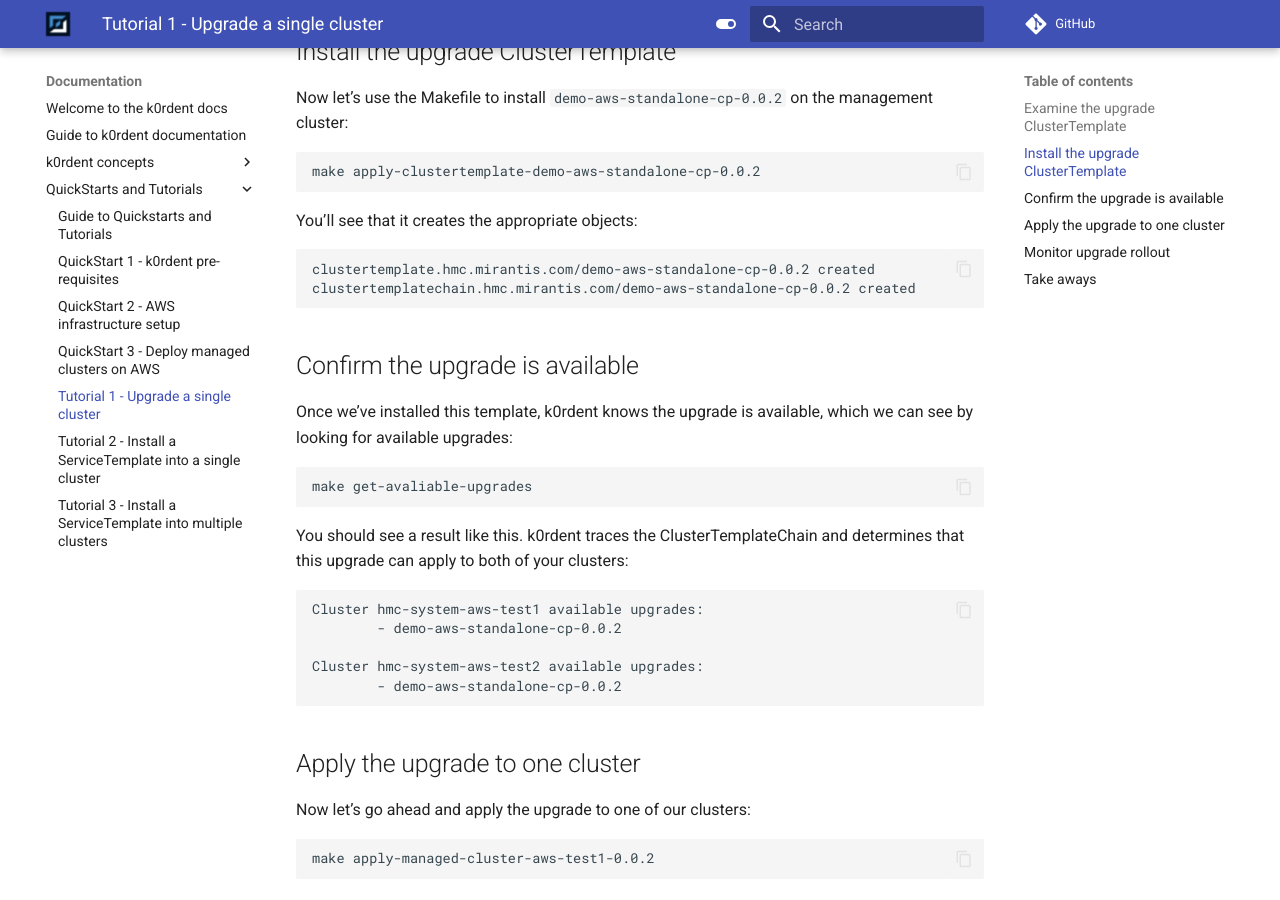
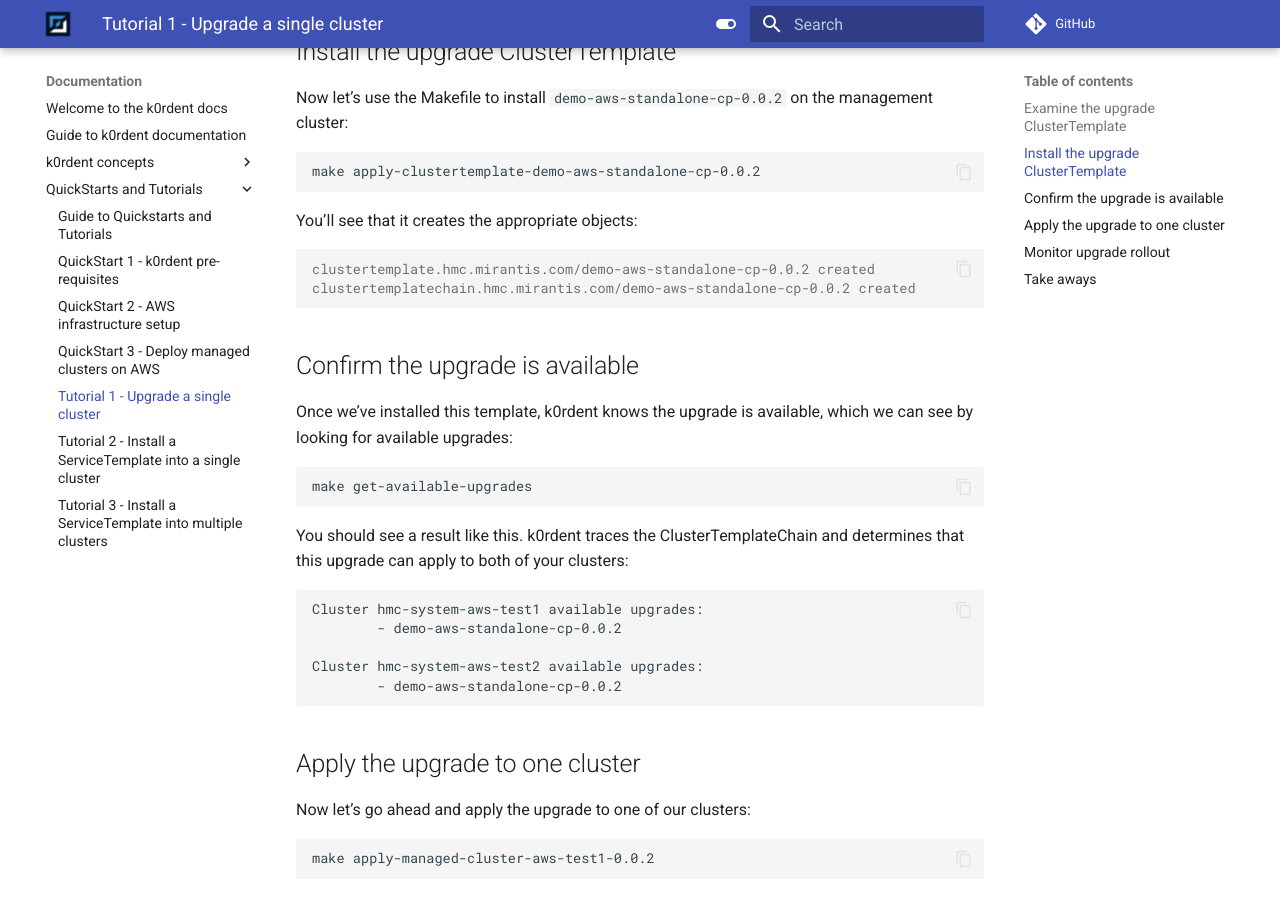
Before and after one commit to zerospiel/docs, an MkDocs documentation site: the page built from docs/tutorial_1_upgrade_single_cluster.md, in a window 1280 px wide and 900 px high, scrolled down 1249 px. Built offline with MkDocs 1.6.1 and Material for MkDocs 9.7.7, drawn with Linux system fonts in a browser that asks for light colours; the version menu is left out.

Commit message:
experiment with console tagging of content

````diff
--- a/docs/tutorial_1_upgrade_single_cluster.md
+++ b/docs/tutorial_1_upgrade_single_cluster.md
@@ -57,7 +57,7 @@
 
 You’ll see that it creates the appropriate objects:
 
-```shell
+```console
 clustertemplate.hmc.mirantis.com/demo-aws-standalone-cp-0.0.2 created
 clustertemplatechain.hmc.mirantis.com/demo-aws-standalone-cp-0.0.2 created
 ```
@@ -67,7 +67,7 @@
 Once we’ve installed this template, k0rdent knows the upgrade is available, which we can see by looking for available upgrades:
 
 ```shell
-make get-avaliable-upgrades
+make get-available-upgrades
 ```
 
 You should see a result like this. k0rdent traces the ClusterTemplateChain and determines that this upgrade can apply to both of your clusters:
````
